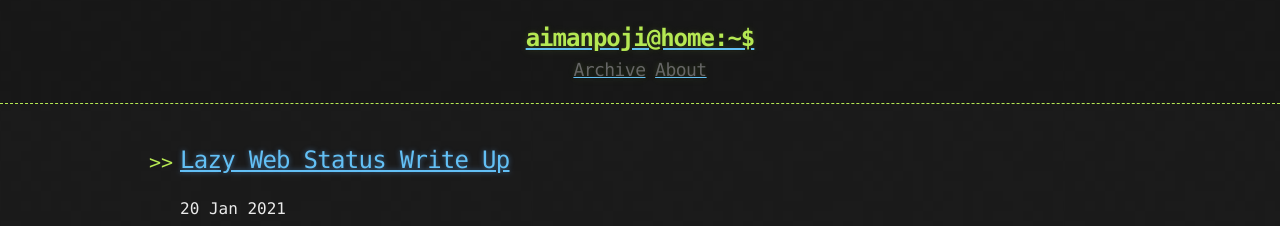
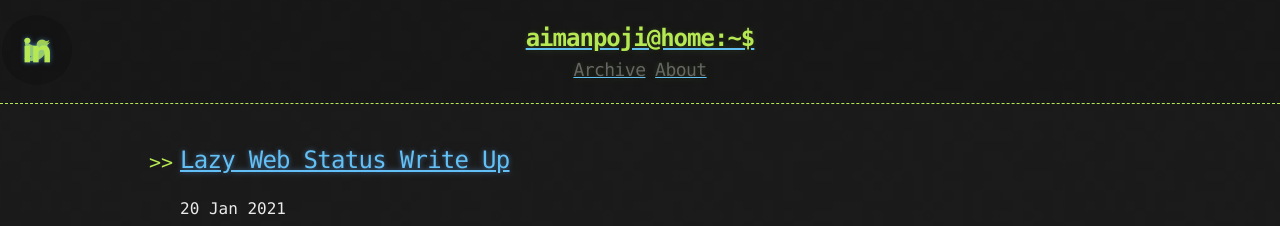
Before and after one commit to aimanpoji/aimanpoji.github.io, a Jekyll site: the page built from index.html, in a window 1280 px wide. Shown: the top 226 px of the page. Built offline with Jekyll 4.4.1, drawn with Linux system fonts in a browser that asks for light colours; the list of posts is cut into pages by our own code.

Commit message:
Update footer.html

```diff
--- a/_includes/footer.html
+++ b/_includes/footer.html
@@ -11,7 +11,7 @@
   margin: 5px 2px;
   border-radius: 50%;
   position: absolute;
-  top: -100px;
+  top: 10px;
   left: 0;
   right: 0;
 }
```
